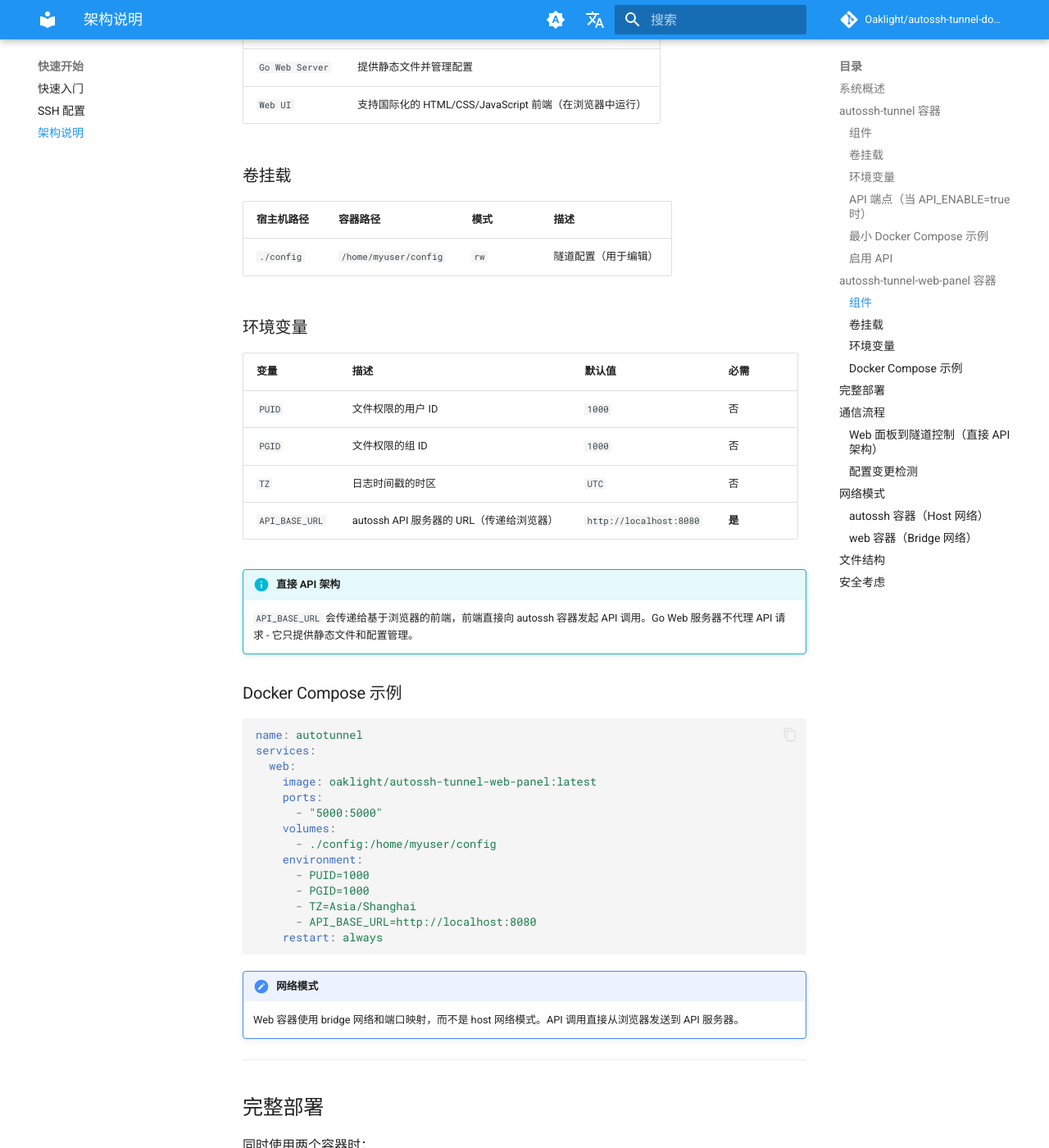
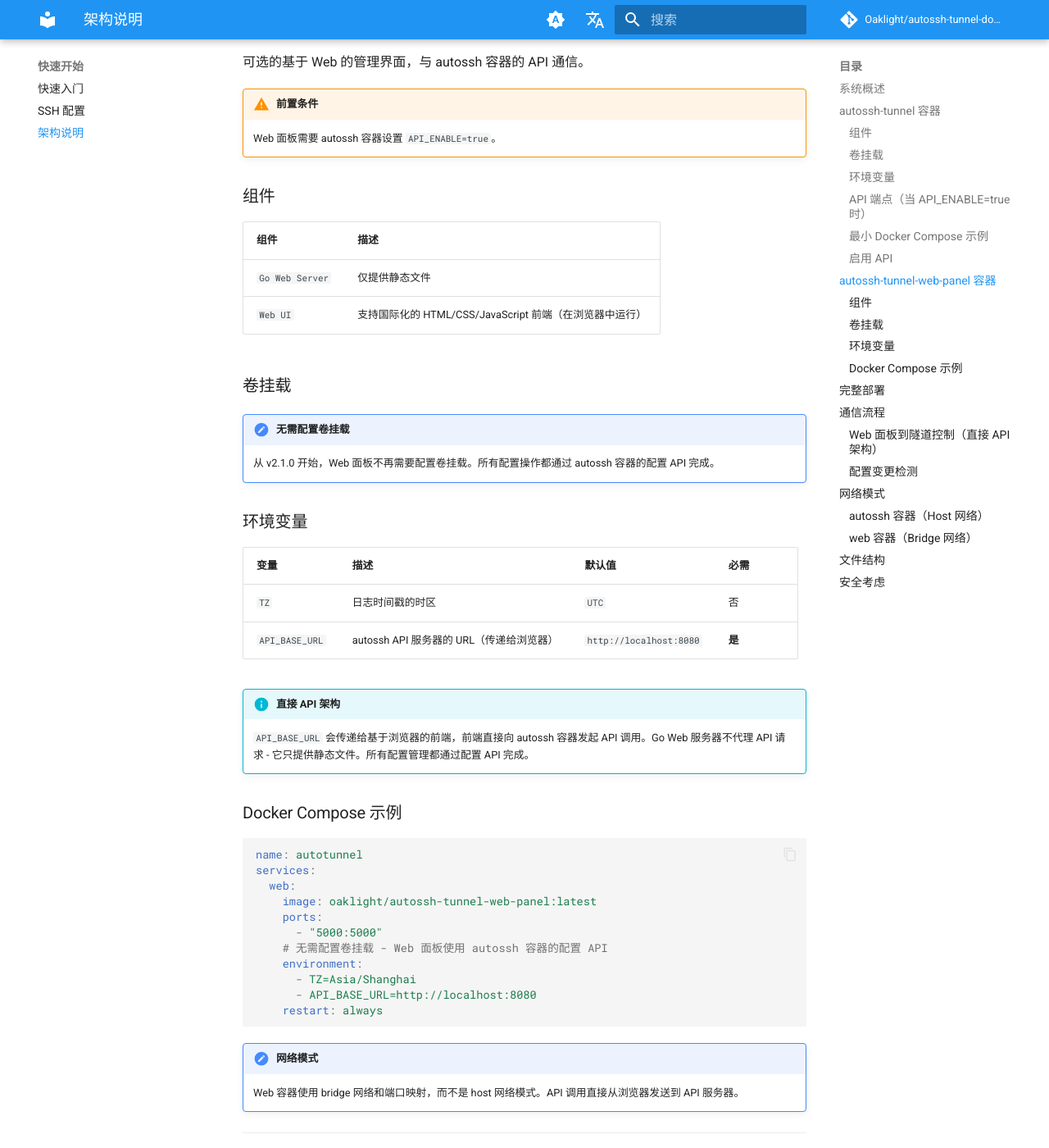
Before and after one commit to Oaklight/autossh-tunnel-dockerized, an MkDocs documentation site: the page built from docs/architecture.md, in a window 1280 px wide and 1400 px high, scrolled down 4215 px. Shown: the whole window at 82% size. Built offline with MkDocs 1.6.1 and Material for MkDocs 9.7.7, drawn with Linux system fonts in a browser that asks for light colours; comment, search, counter and statistics services are not loaded; some of the changed text lies outside the part shown.

Commit message:
docs: 更新架构文档以反映 v2.1.0 变更
- autossh 容器：配置挂载从 ro 改为 rw 以支持配置 API
- web 容器：移除配置卷挂载和 PUID/PGID 环境变量
- 在 API 表格中添加配置 API 端点
- 更新 mermaid 图以反映新架构
- 更新所有 Docker Compose 示例

````diff
--- a/docs/architecture.md
+++ b/docs/architecture.md
@@ -41,8 +41,8 @@
     end
 
     SSH -->|只读挂载| ENTRY
-    CONFIG -->|只读挂载| ENTRY
-    CONFIG -->|读写挂载| WEBSERVER
+    CONFIG -->|读写挂载| ENTRY
+    BROWSER -->|静态文件| WEBSERVER
 
     ENTRY --> MONITOR
     MONITOR --> CLI
@@ -50,7 +50,6 @@
     CLI --> AUTOSSH
     API --> CLI
 
-    BROWSER -->|静态文件| WEBSERVER
     BROWSER -->|直接 API 调用| API
 
     AUTOSSH -->|SSH 隧道| REMOTE1
@@ -81,7 +80,7 @@
 | 宿主机路径 | 容器路径 | 模式 | 描述 |
 |-----------|---------|------|------|
 | `~/.ssh` | `/home/myuser/.ssh` | `ro` | SSH 密钥和配置（只读） |
-| `./config` | `/etc/autossh/config` | `ro` | 隧道配置（只读） |
+| `./config` | `/etc/autossh/config` | `rw` | 隧道配置（读写，用于配置 API） |
 
 ### 环境变量
 
@@ -108,6 +107,12 @@
 | POST | `/stop/{hash}` | 停止特定隧道 |
 | GET | `/logs` | 列出可用的日志文件 |
 | GET | `/logs/{hash}` | 获取特定隧道的日志 |
+| GET | `/config` | 获取所有隧道配置 |
+| GET | `/config/{hash}` | 获取单个隧道配置 |
+| POST | `/config` | 替换所有配置 |
+| POST | `/config/new` | 添加新隧道 |
+| POST | `/config/{hash}` | 更新单个隧道 |
+| DELETE | `/config/{hash}` | 删除隧道 |
 
 ### 最小 Docker Compose 示例
 
@@ -160,26 +165,23 @@
 
 | 组件 | 描述 |
 |------|------|
-| `Go Web Server` | 提供静态文件并管理配置 |
+| `Go Web Server` | 仅提供静态文件 |
 | `Web UI` | 支持国际化的 HTML/CSS/JavaScript 前端（在浏览器中运行） |
 
 ### 卷挂载
 
-| 宿主机路径 | 容器路径 | 模式 | 描述 |
-|-----------|---------|------|------|
-| `./config` | `/home/myuser/config` | `rw` | 隧道配置（用于编辑） |
+!!! note "无需配置卷挂载"
+    从 v2.1.0 开始，Web 面板不再需要配置卷挂载。所有配置操作都通过 autossh 容器的配置 API 完成。
 
 ### 环境变量
 
 | 变量 | 描述 | 默认值 | 必需 |
 |------|------|--------|------|
-| `PUID` | 文件权限的用户 ID | `1000` | 否 |
-| `PGID` | 文件权限的组 ID | `1000` | 否 |
 | `TZ` | 日志时间戳的时区 | `UTC` | 否 |
 | `API_BASE_URL` | autossh API 服务器的 URL（传递给浏览器） | `http://localhost:8080` | **是** |
 
 !!! info "直接 API 架构"
-    `API_BASE_URL` 会传递给基于浏览器的前端，前端直接向 autossh 容器发起 API 调用。Go Web 服务器不代理 API 请求 - 它只提供静态文件和配置管理。
+    `API_BASE_URL` 会传递给基于浏览器的前端，前端直接向 autossh 容器发起 API 调用。Go Web 服务器不代理 API 请求 - 它只提供静态文件。所有配置管理都通过配置 API 完成。
 
 ### Docker Compose 示例
 
@@ -190,11 +192,8 @@
     image: oaklight/autossh-tunnel-web-panel:latest
     ports:
       - "5000:5000"
-    volumes:
-      - ./config:/home/myuser/config
+    # 无需配置卷挂载 - Web 面板使用 autossh 容器的配置 API
     environment:
-      - PUID=1000
-      - PGID=1000
       - TZ=Asia/Shanghai
       - API_BASE_URL=http://localhost:8080
     restart: always
@@ -230,18 +229,15 @@
     image: oaklight/autossh-tunnel-web-panel:latest
     ports:
       - "5000:5000"
-    volumes:
-      - ./config:/home/myuser/config:rw
+    # 无需配置卷挂载 - Web 面板使用 autossh 容器的配置 API
     environment:
-      - PUID=1000
-      - PGID=1000
       - TZ=Asia/Shanghai
       - API_BASE_URL=http://localhost:8080
     restart: always
 ```
 
-!!! note "配置编辑"
-    Web 面板将配置目录挂载为读写模式（`rw`）以允许通过 UI 编辑配置。autossh 容器只需要读取权限（`ro`），因为它只读取配置。
+!!! note "配置管理"
+    autossh 容器将配置目录挂载为读写模式（`rw`）以支持配置 API。Web 面板不再需要直接访问配置文件 - 所有配置操作都通过配置 API 完成。
 
 !!! info "网络架构"
     - **autossh 容器** 使用 host 网络模式以允许隧道绑定到特定 IP 地址
````
Also changed, not shown: other parts of docs/architecture.md (+3 -3 lines).
